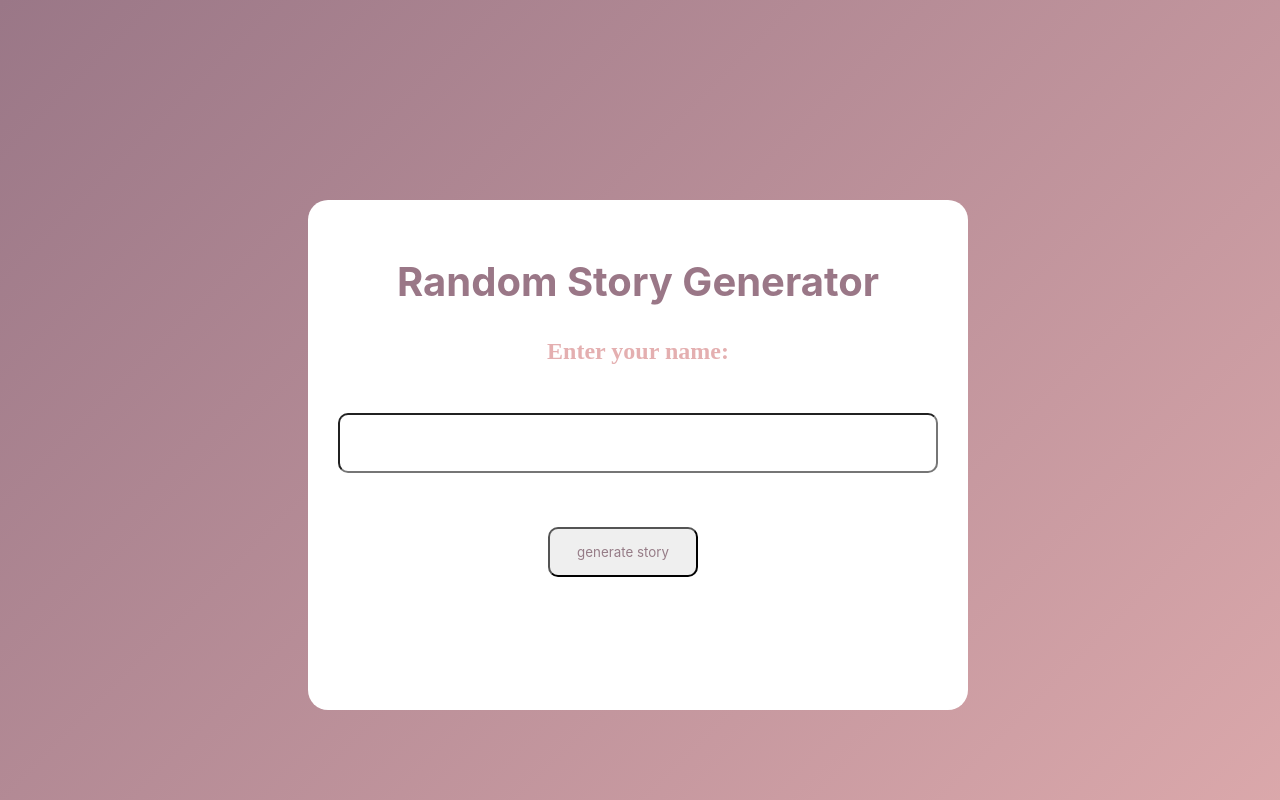
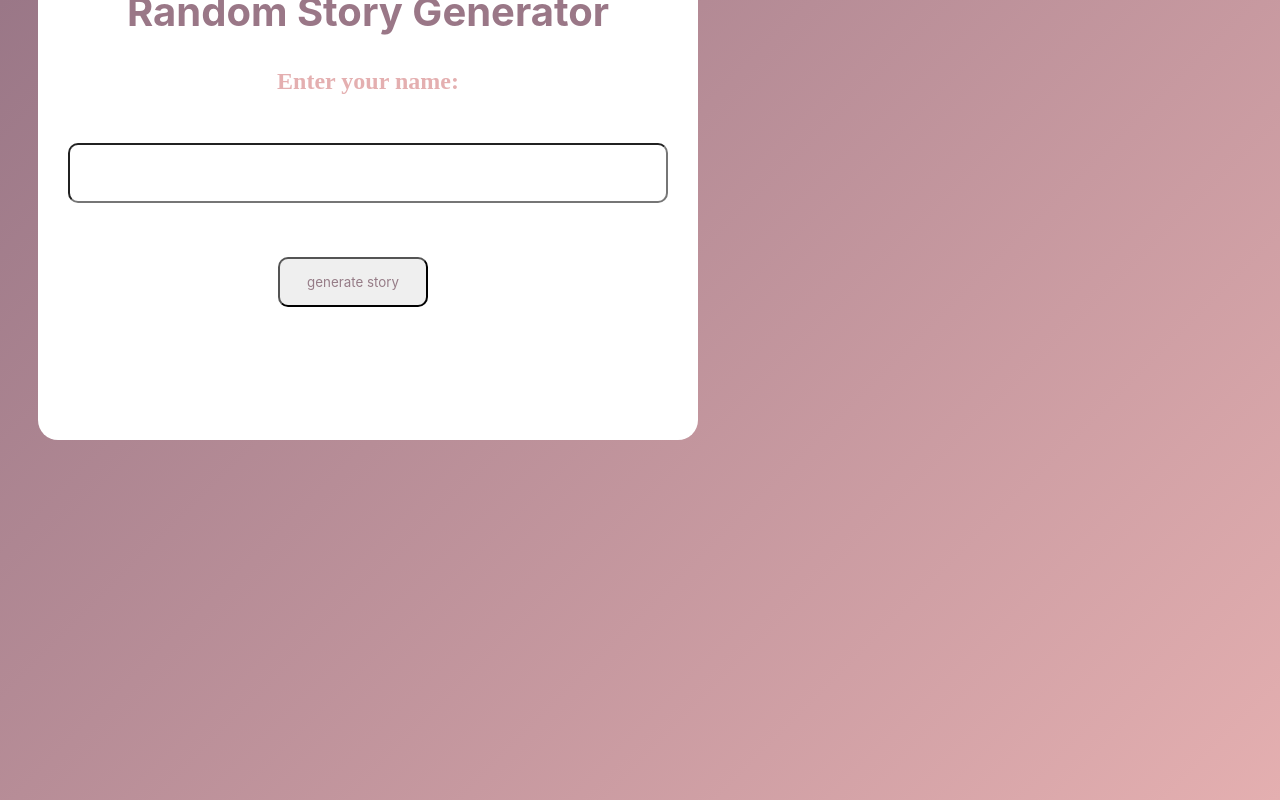
Before and after one commit to sidharthkv1100/story_generator, a plain HTML site: page index.html in a window 1280 px wide. Shown: the top 800 px of the page. Drawn offline with Linux system fonts and the light colour scheme.

Commit message:
Update style.css

```diff
--- a/style.css
+++ b/style.css
@@ -2,7 +2,7 @@ div {
                     width: 600px;
                     height: 450px;
                     padding: 30px;
-                    margin: 300px;
+                    margin: 30px;
                     position: relative;
                     bottom: 100px;
                     border-radius: 20px;
```
